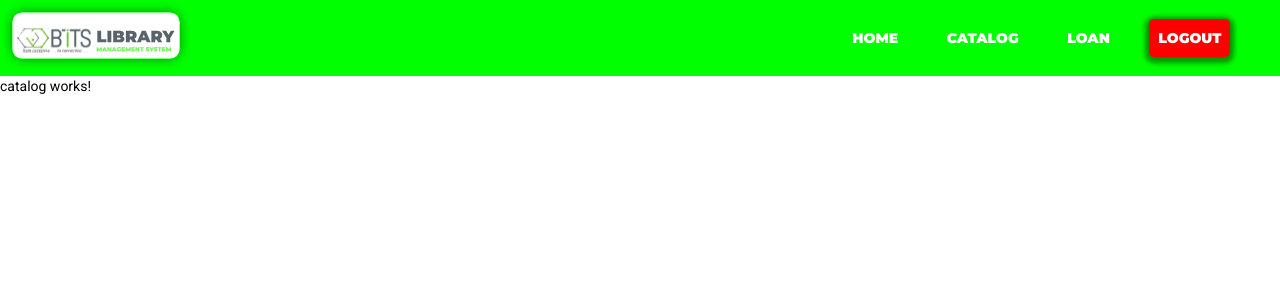
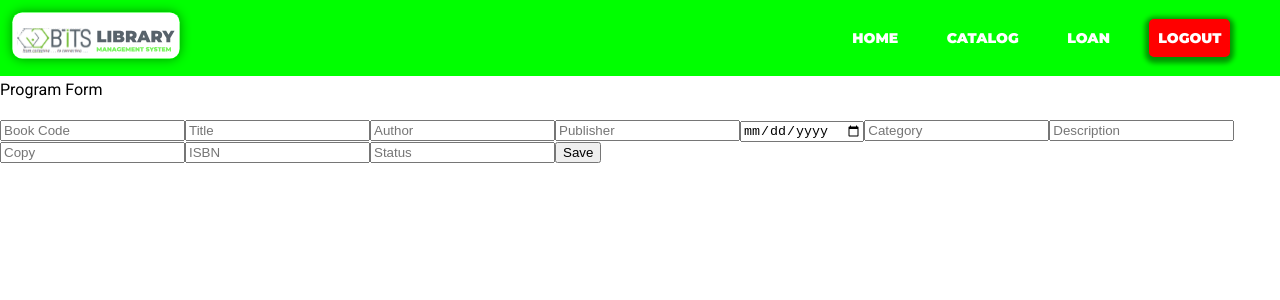
Before and after one commit to yeabseras7/LIBRARY-MANAGEMENT-CLIENT, an Angular app: page /catalog in a window 1280 px wide. Shown: the top 300 px of the page. Built offline with nearby package versions, Linux system fonts and the light colour scheme; no server answers.

Commit message:
integration and formn completed

```diff
--- /dev/null
+++ b/src/app/book-form/book-form.component.html
@@ -0,0 +1,16 @@
+<div class="form">
+    <h3>Program Form</h3>
+    <form [formGroup]="bookForm" (ngSubmit)="onSubmit()">
+        <input type="text" placeholder="Book Code" formControlName="book_code" class="full-width m-3">
+        <input type="text" placeholder="Title" formControlName="title" class="full-width m-3">
+        <input type="text" placeholder="Author" formControlName="author" class="full-width m-3">
+        <input type="text" placeholder="Publisher" formControlName="publisher" class="full-width m-3">
+        <input type="date" placeholder="Published Date" formControlName="published_date" class="full-width m-3">
+        <input type="text" placeholder="Category" formControlName="category" class="full-width m-3">
+        <input type="text" placeholder="Description" formControlName="description" class="full-width m-3">
+        <input type="text" placeholder="Copy" formControlName="copy" class="full-width m-3">
+        <input type="text" placeholder="ISBN" formControlName="isbn" class="full-width m-3">
+        <input type="text" placeholder="Status" formControlName="status" class="full-width m-3">
+        <button type="submit" class="m-3 btn">Save</button>
+    </form>
+</div>
--- /dev/null
+++ b/src/app/book-form/book-form.component.ts
@@ -0,0 +1,41 @@
+import { HttpClient } from '@angular/common/http';
+import { Component, EventEmitter, OnInit, Output } from '@angular/core';
+import { FormBuilder, FormGroup } from '@angular/forms';
+
+@Component({
+  selector: 'app-book-form',
+  templateUrl: './book-form.component.html',
+  styleUrls: ['./book-form.component.css']
+})
+export class BookFormComponent implements OnInit {
+
+  bookForm: FormGroup;
+  @Output() submit = new EventEmitter<any>();
+
+  constructor(private fb: FormBuilder, private http: HttpClient) {
+    this.bookForm = fb.group({
+      book_code: '',
+      title: '',
+      author: '',
+      publisher: '',
+      published_date: '',
+      category: '',
+      description: '',
+      copy: '',
+      isbn: '',
+      status: ''
+    })
+  }
+
+  ngOnInit(): void {
+  }
+
+  onSubmit(): void {
+    const payload = this.bookForm.value;
+    this.http.post('http://localhost:3000/book_loans', payload).subscribe((res) => {
+      console.log(res);
+
+    })
+  }
+
+}
--- a/src/app/catalog/catalog.component.html
+++ b/src/app/catalog/catalog.component.html
@@ -1,2 +1,2 @@
 <app-nav-bar2></app-nav-bar2>
-<p>catalog works!</p>
+<app-book-form></app-book-form>
--- a/src/app/catalog/catalog.component.ts
+++ b/src/app/catalog/catalog.component.ts
@@ -1,3 +1,4 @@
+import { HttpClient } from '@angular/common/http';
 import { Component, OnInit } from '@angular/core';
 
 @Component({
@@ -6,10 +7,17 @@ import { Component, OnInit } from '@angular/core';
   styleUrls: ['./catalog.component.css']
 })
 export class CatalogComponent implements OnInit {
+  books: any[] = [];
 
-  constructor() { }
+  constructor(private http: HttpClient) { }
 
   ngOnInit(): void {
+    this.loadBooks();
   }
 
+  loadBooks(): void{
+    this.http.get('http://localhost:3000/books').subscribe((response: any) => {
+      this.books = response.data;
+    })
+  }
 }
--- /dev/null
+++ b/src/app/loan-form/loan-form.component.html
@@ -0,0 +1,11 @@
+<div class="form">
+    <h3>Program Form</h3>
+    <form [formGroup]="loanForm" (ngSubmit)="onSubmit()">
+        <input type="text" placeholder="User" formControlName="user_id" class="full-width m-3">
+        <input type="text" placeholder="Book" formControlName="book_id" class="full-width m-3">
+        <input type="date" placeholder="Due Date" formControlName="due_date" class="full-width m-3">
+        <input type="date" placeholder="Loan Date" formControlName="loan_date" class="full-width m-3">
+        <input type="text" placeholder="Status" formControlName="status" class="full-width m-3">
+        <button type="submit" class="m-3 btn">Save</button>
+    </form>
+</div>
--- /dev/null
+++ b/src/app/loan-form/loan-form.component.ts
@@ -0,0 +1,34 @@
+import { HttpClient } from '@angular/common/http';
+import { Component, EventEmitter, OnInit, Output } from '@angular/core';
+import { FormBuilder, FormGroup } from '@angular/forms';
+
+@Component({
+  selector: 'app-loan-form',
+  templateUrl: './loan-form.component.html',
+  styleUrls: ['./loan-form.component.css']
+})
+export class LoanFormComponent implements OnInit {
+  loanForm: FormGroup;
+  @Output() submit = new EventEmitter<any>();
+
+  constructor(private fb: FormBuilder, private http: HttpClient) {
+    this.loanForm = fb.group({
+      user_id: '',
+      book_id: '',
+      due_date: '',
+      loan_date: '',
+      status: ''
+    })
+  }
+
+  ngOnInit(): void {
+  }
+
+  onSubmit(): void {
+    const payload = this.loanForm.value;
+    this.http.post('http://localhost:3000/book_loans', payload).subscribe((res) => {
+      console.log(res);
+
+    })
+  }
+}
--- a/src/app/loan/loan.component.html
+++ b/src/app/loan/loan.component.html
@@ -1,2 +1,3 @@
 <app-nav-bar2></app-nav-bar2>
+<app-loan-form></app-loan-form>
 <p>loan works!</p>
--- a/src/app/loan/loan.component.ts
+++ b/src/app/loan/loan.component.ts
@@ -1,4 +1,6 @@
-import { Component, OnInit } from '@angular/core';
+import { HttpClient } from '@angular/common/http';
+import { Component, EventEmitter, OnInit, Output } from '@angular/core';
+import { FormBuilder, FormGroup } from '@angular/forms';
 
 @Component({
   selector: 'app-loan',
@@ -6,10 +8,19 @@ import { Component, OnInit } from '@angular/core';
   styleUrls: ['./loan.component.css']
 })
 export class LoanComponent implements OnInit {
+  loans: any[] = [];
+  @Output() submit = new EventEmitter<any>();
 
-  constructor() { }
+  constructor(private http: HttpClient, private fb: FormBuilder) { }
 
   ngOnInit(): void {
+    this.loadLoans();
+  }
+
+  loadLoans(): void{
+    this.http.get('http://localhost:3000/book_loans').subscribe((response: any) => {
+      this.loans = response.data;
+    })
   }
 
 }
```
Also changed, not shown: src/app/app.module.ts (+11 -2 lines), src/app/book-form/book-form.component.css (added), src/app/loan-form/loan-form.component.css (added), 2 other files (tests, documents, lock files or other folders).
